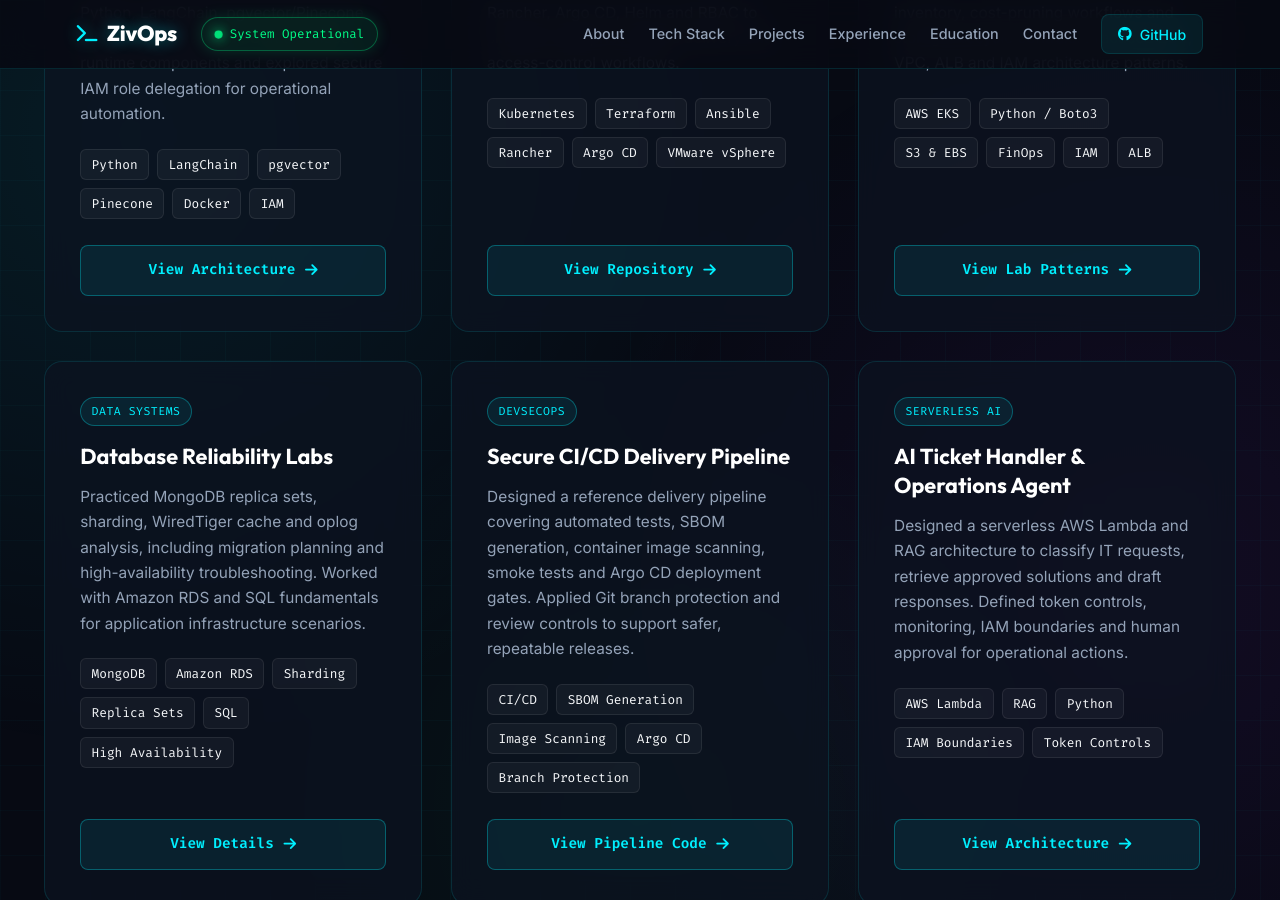
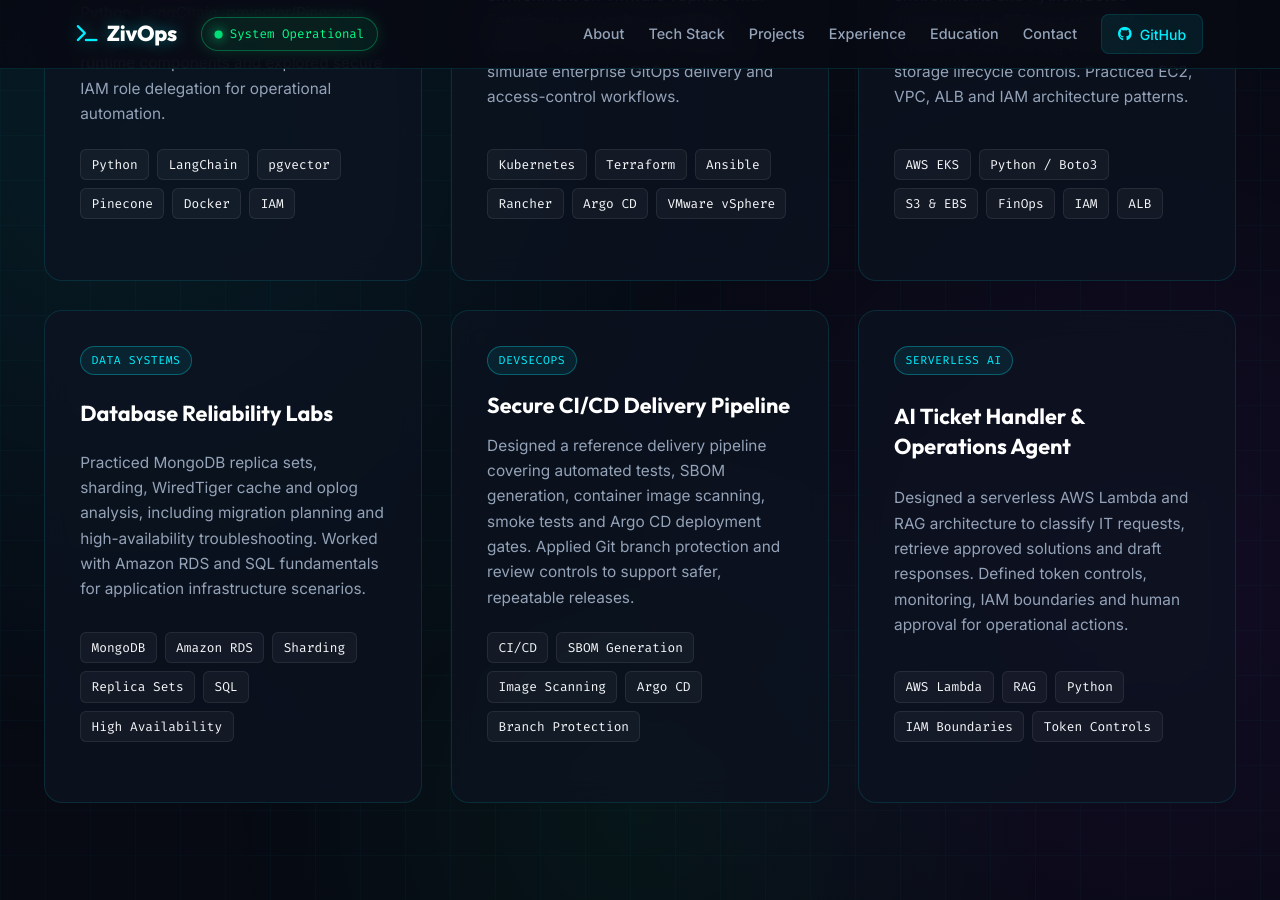
Before and after one commit to zivhadady/zivops, a Jekyll site: the page built from index.html, in a window 1280 px wide and 900 px high, scrolled down 2799 px. Built offline with Jekyll 4.4.1, drawn with Linux system fonts in a browser that asks for light colours; some of the changed text lies outside the part shown.

Commit message:
fix: links

```diff
--- a/_config.yml
+++ b/_config.yml
@@ -2,7 +2,6 @@
 description: DevOps & Cloud Infrastructure Engineer | Azure, AWS, Kubernetes, GitOps, CI/CD, FinOps & AI Automation
 author: Ziv Hadady
 email: zhadady@gmail.com
-phone: "050-290-3338"
 location: "Tel Aviv-Yafo, Israel"
 linkedin: "https://www.linkedin.com/in/ziv-hadady-794aaa19a/"
 github: "https://github.com/zivhadady"
--- a/index.html
+++ b/index.html
@@ -22,9 +22,6 @@
         <div class="contact-fast-links">
             <a href="mailto:zhadady@gmail.com" class="fast-link-item">
                 <i class="fas fa-envelope"></i> zhadady@gmail.com
-            </a>
-            <a href="tel:0502903338" class="fast-link-item">
-                <i class="fas fa-phone-alt"></i> 050-290-3338
             </a>
             <a href="https://www.linkedin.com/in/ziv-hadady-794aaa19a/" target="_blank" rel="noopener noreferrer" class="fast-link-item">
                 <i class="fab fa-linkedin"></i> LinkedIn Profile
@@ -191,7 +188,6 @@
 
     <div class="projects-grid">
         <div class="glass-card project-card">
-            <div>
             <div class="project-header">
                 <span class="project-badge">AI & Agents</span>
             </div>
@@ -206,14 +202,8 @@
                 <span>IAM</span>
             </div>
         </div>
-            <a href="https://github.com/zivhadady" class="cyber-btn" target="_blank" rel="noopener noreferrer">
-                <span>View Architecture</span>
-                <i class="fas fa-arrow-right"></i>
-            </a>
-        </div>
 
         <div class="glass-card project-card">
-            <div>
             <div class="project-header">
                 <span class="project-badge">GitOps & IaC</span>
             </div>
@@ -228,14 +218,8 @@
                 <span>VMware vSphere</span>
             </div>
         </div>
-            <a href="https://github.com/zivhadady/zivops" class="cyber-btn" target="_blank" rel="noopener noreferrer">
-                <span>View Repository</span>
-                <i class="fas fa-arrow-right"></i>
-            </a>
-        </div>
 
         <div class="glass-card project-card">
-            <div>
             <div class="project-header">
                 <span class="project-badge">Cloud & FinOps</span>
             </div>
@@ -250,14 +234,8 @@
                 <span>ALB</span>
             </div>
         </div>
-            <a href="https://github.com/zivhadady" class="cyber-btn" target="_blank" rel="noopener noreferrer">
-                <span>View Lab Patterns</span>
-                <i class="fas fa-arrow-right"></i>
-            </a>
-        </div>
 
         <div class="glass-card project-card">
-            <div>
             <div class="project-header">
                 <span class="project-badge">Data Systems</span>
             </div>
@@ -272,14 +250,8 @@
                 <span>High Availability</span>
             </div>
         </div>
-            <a href="https://github.com/zivhadady" class="cyber-btn" target="_blank" rel="noopener noreferrer">
-                <span>View Details</span>
-                <i class="fas fa-arrow-right"></i>
-            </a>
-        </div>
 
         <div class="glass-card project-card">
-            <div>
             <div class="project-header">
                 <span class="project-badge">DevSecOps</span>
             </div>
@@ -293,14 +265,8 @@
                 <span>Branch Protection</span>
             </div>
         </div>
-            <a href="https://github.com/zivhadady/zivops" class="cyber-btn" target="_blank" rel="noopener noreferrer">
-                <span>View Pipeline Code</span>
-                <i class="fas fa-arrow-right"></i>
-            </a>
-        </div>
 
         <div class="glass-card project-card">
-            <div>
             <div class="project-header">
                 <span class="project-badge">Serverless AI</span>
             </div>
@@ -313,11 +279,6 @@
                 <span>IAM Boundaries</span>
                 <span>Token Controls</span>
             </div>
-            </div>
-            <a href="https://github.com/zivhadady" class="cyber-btn" target="_blank" rel="noopener noreferrer">
-                <span>View Architecture</span>
-                <i class="fas fa-arrow-right"></i>
-            </a>
         </div>
     </div>
 </section>
@@ -431,9 +392,6 @@
 
         <div class="connect-details">
             <div class="connect-detail-item">
-                <i class="fas fa-phone-alt"></i> <a href="tel:0502903338">050-290-3338</a>
-            </div>
-            <div class="connect-detail-item">
                 <i class="fas fa-envelope"></i> <a href="mailto:zhadady@gmail.com">zhadady@gmail.com</a>
             </div>
             <div class="connect-detail-item">
```
Also changed, not shown: README.md, 1 other file. Lines whose indentation alone changed are shown as unchanged.
